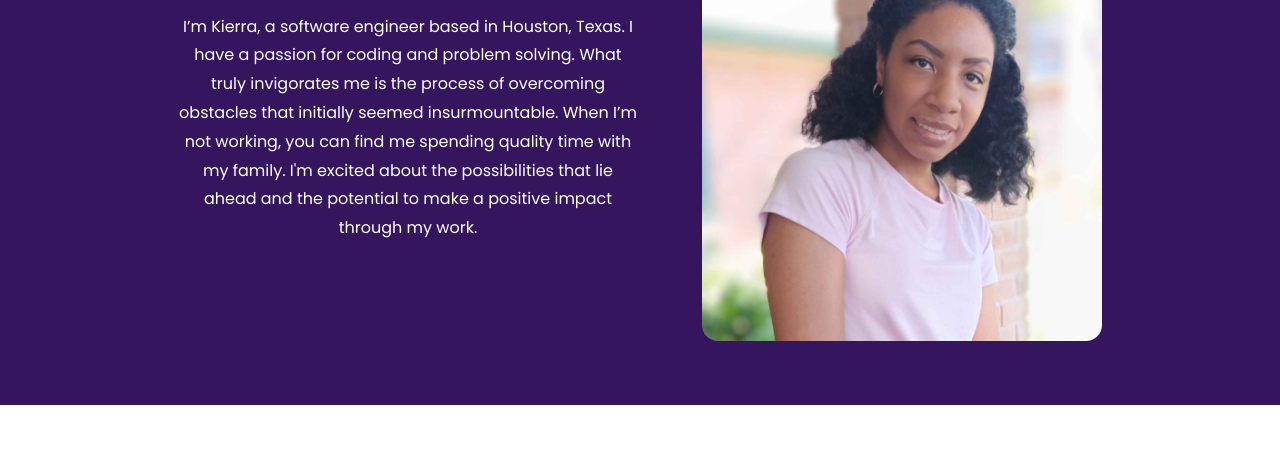
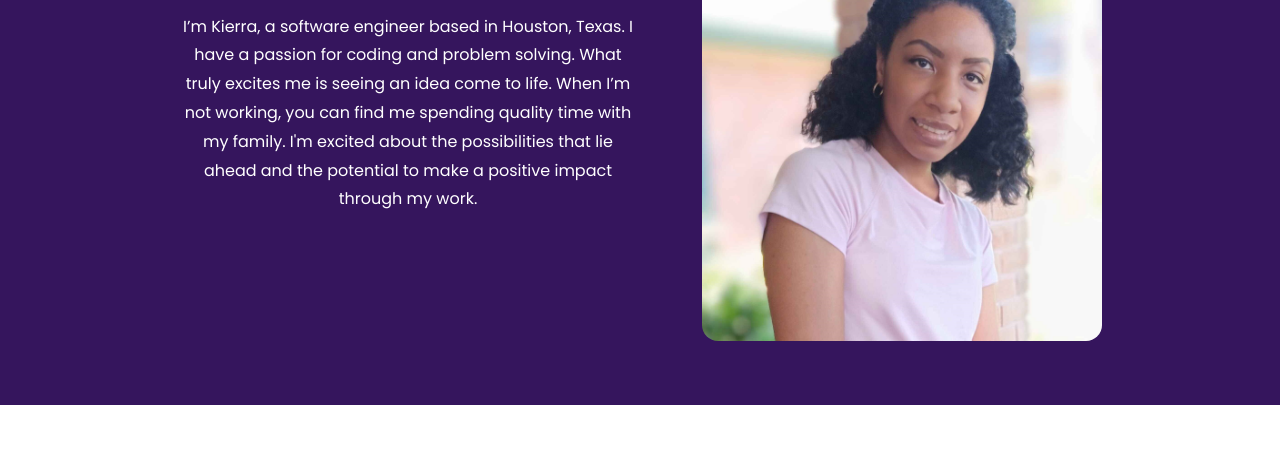
Before and after one commit to KierraBenoit/PortfolioWebsite, a plain HTML site: page index.html in a window 1280 px wide. Shown: the part 212-678 px from the top of the page. Drawn offline with Linux system fonts and the light colour scheme.

Commit message:
bio modified

```diff
--- a/index.html
+++ b/index.html
@@ -38,7 +38,7 @@
                 <img src="images/kierrabenoit (1).jpg" alt="Kierra Benoit">
             </div>
             <div class="bio">
-                <p>I’m Kierra, a software engineer based in Houston, Texas. I have a passion for coding and problem solving. What truly invigorates me is the process of overcoming obstacles that initially seemed insurmountable. When I’m not working, you can find me spending quality time with my family. I'm excited about the possibilities that lie ahead and the potential to make a positive impact through my work.</p>
+                <p>I’m Kierra, a software engineer based in Houston, Texas. I have a passion for coding and problem solving. What truly excites me is seeing an idea come to life. When I’m not working, you can find me spending quality time with my family. I'm excited about the possibilities that lie ahead and the potential to make a positive impact through my work.</p>
             </div>
         </div>
     </div>
@@ -47,7 +47,7 @@
 
             <div class="content-2">
                 <h1 class="hello">Hello there!</h1>
-                <p>I’m Kierra, a software engineer based in Houston, Texas. I have a passion for coding and problem solving. What truly invigorates me is the process of overcoming obstacles that initially seemed insurmountable. When I’m not working, you can find me spending quality time with my family. I'm excited about the possibilities that lie ahead and the potential to make a positive impact through my work.</p>
+                <p>I’m Kierra, a software engineer based in Houston, Texas. I have a passion for coding and problem solving. What truly excites me is seeing an idea come to life. When I’m not working, you can find me spending quality time with my family. I'm excited about the possibilities that lie ahead and the potential to make a positive impact through my work.</p>
             </div>
             <div class="image-flex">
                 <img src="images/kierrabenoit (1).jpg" alt="Kierra Benoit">
```
